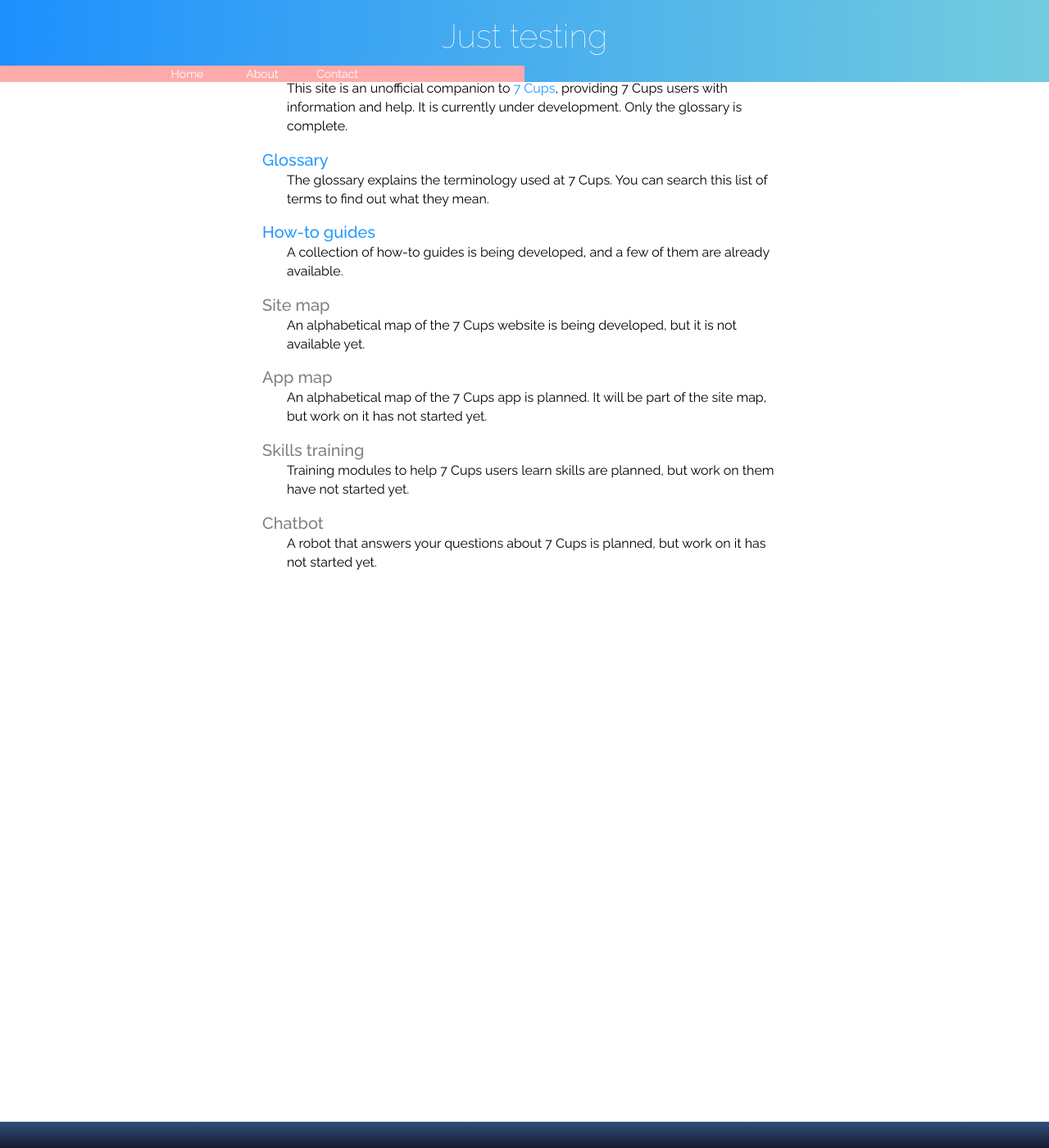
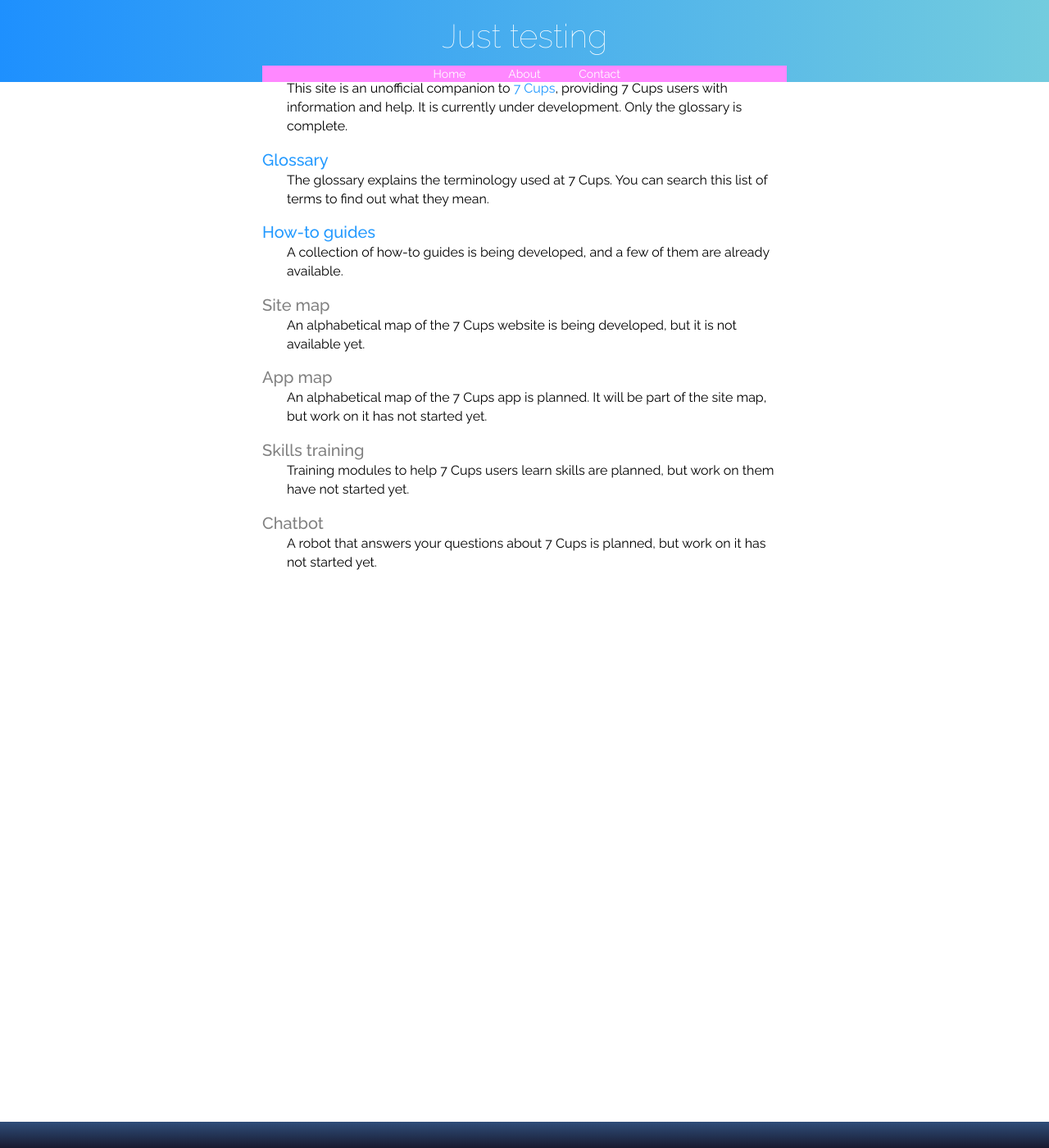
Before and after one commit to RarelyCharlie/rarelycharlie.github.io, a Jekyll site: the page built from index.md, in a window 1280 px wide and 1400 px high. Shown: the whole window at 82% size. Built offline with Jekyll 4.4.1, drawn with Linux system fonts in a browser that asks for light colours.

Commit message:
full width container

```diff
--- a/_includes/menu.html
+++ b/_includes/menu.html
@@ -1,7 +1,7 @@
 <style>
 #header {height: 100px;}
-#menu {font-size: 14px; line-height: 20px; height: 20px; background: #faa; color: white; margin: 0 auto; padding: 0; position: fixed; top: 80px;}
-#menu ul {display: block; width: 640px; background: #faa; color: white; margin: 0 auto; padding: 0;}
+#menu {font-size: 14px; line-height: 20px; height: 20px; color: white; position: fixed; top: 80px; width: 100%;}
+#menu ul {display: block; width: 640px; background: #f8f; color: white; margin: 0 auto; padding: 0;}
 #menu li {display: inline-block; padding: 0 2px; min-width: 6em;}
 </style>
 <div id="menu">
```
